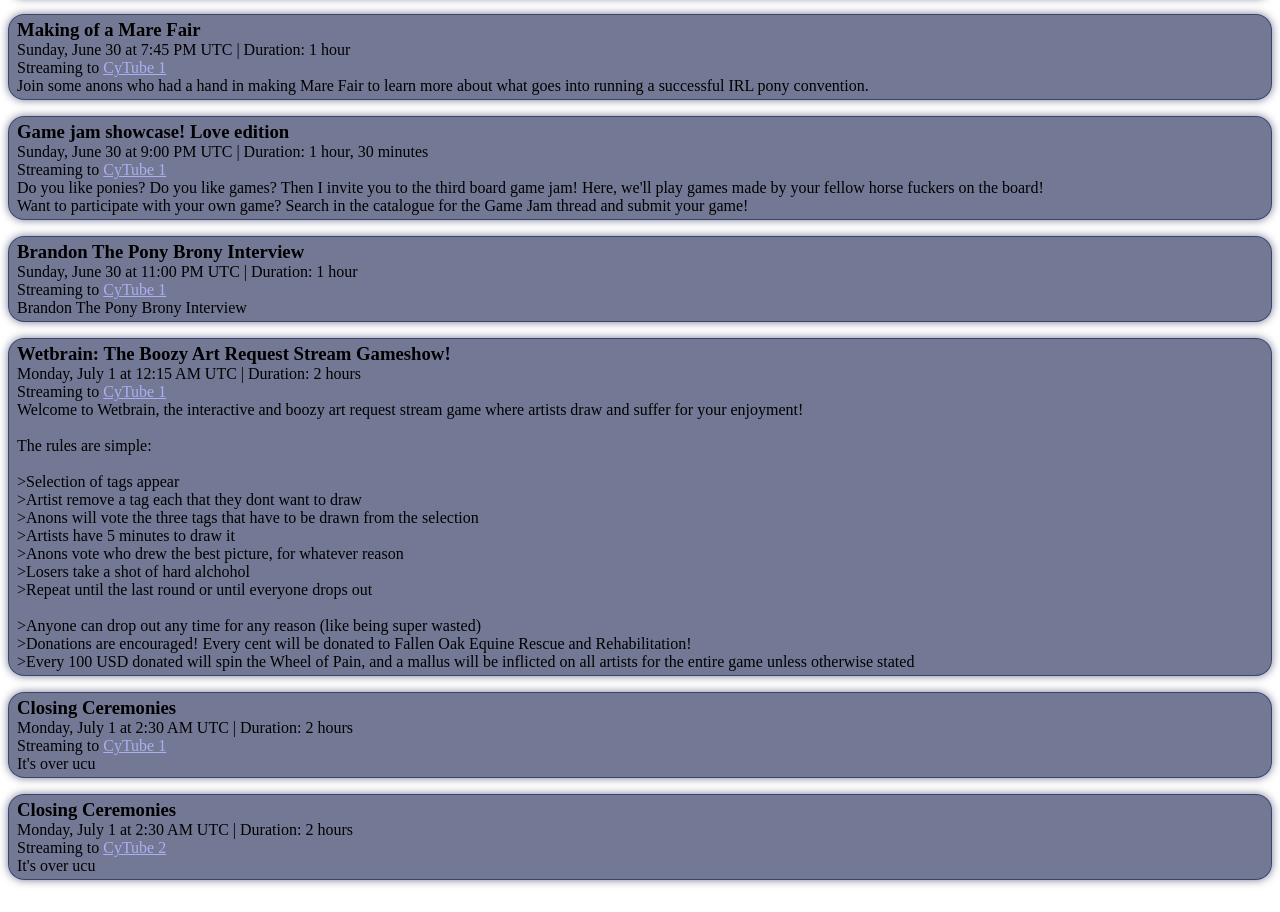
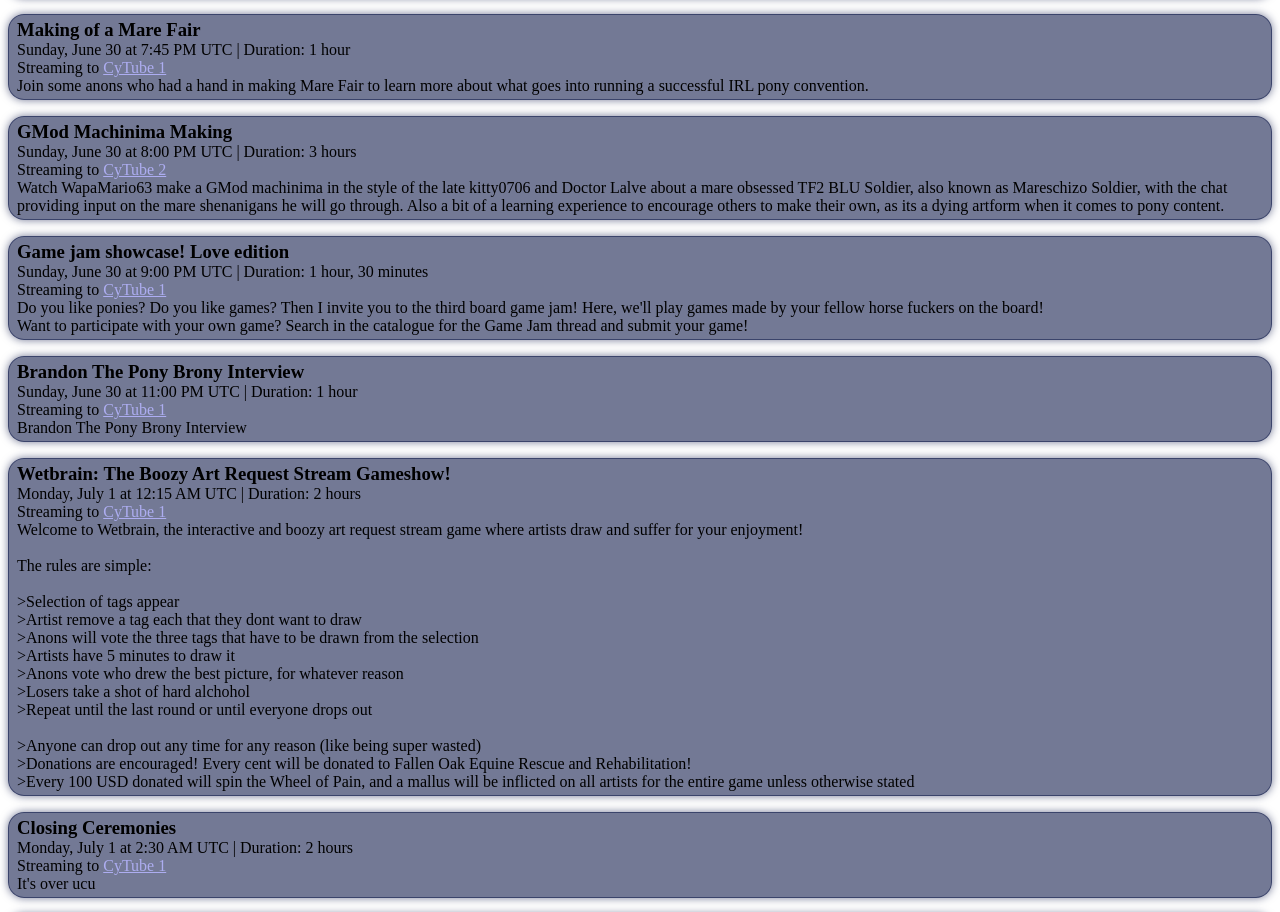
Before and after one commit to mlpcon/mlpcon.online, a plain HTML site: page schedule.html in a window 1280 px wide. Shown: the part 3278-4190 px from the top of the page. Drawn offline with Linux system fonts and the light colour scheme.

Commit message:
Update schedule.html
Added GMod Machinima Making

```diff
--- a/schedule.html
+++ b/schedule.html
@@ -478,6 +478,19 @@
 						</div>
 					</section>
 					<section class="h-event">
+						<h3 class="p-name">GMod Machinima Making</h3>
+						<div>
+							<time class="dt-start" datetime="2024-06-30T20:00:00.000Z">2024-06-30T20:00:00.000Z</time> |
+							Duration: <time class="dt-duration" datetime="PT3H">3 hours</time>
+						</div>
+						<nav>
+							Streaming to <a class="u-url" href="//cytu.be/r/mlp-con2" rel="external noopener" target="_blank">CyTube 2</a>
+						</nav>
+						<div class="e-content">
+							Watch WapaMario63 make a GMod machinima in the style of the late kitty0706 and Doctor Lalve about a mare obsessed TF2 BLU Soldier, also known as Mareschizo Soldier, with the chat providing input on the mare shenanigans he will go through. Also a bit of a learning experience to encourage others to make their own, as its a dying artform when it comes to pony content.
+						</div>
+					</section>
+					<section class="h-event">
 						<h3 class="p-name">Game jam showcase! Love edition</h3>
 						<div>
 							<time class="dt-start" datetime="2024-06-30T21:00:00.000Z">2024-06-30T21:00:00.000Z</time> |
```
